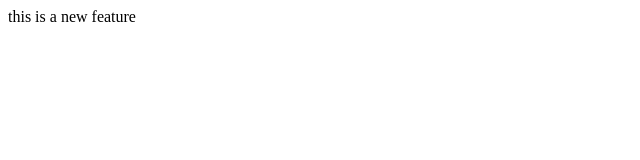
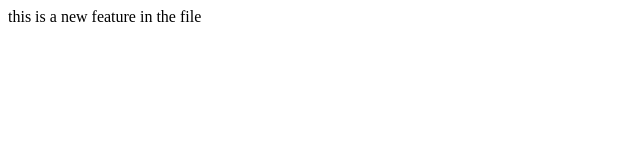
Before and after one commit to dhruvvarshney20/localrepo, a plain HTML site: page index.html in a window 1280 px wide. Shown: the full height of the page, 0-640 px from the left. Drawn offline with Linux system fonts and the light colour scheme.

Commit message:
changes made in file

```diff
--- a/index.html
+++ b/index.html
@@ -1 +1 @@
-<p>this is a new feature</p>
+<p>this is a new feature in the file</p>
```
